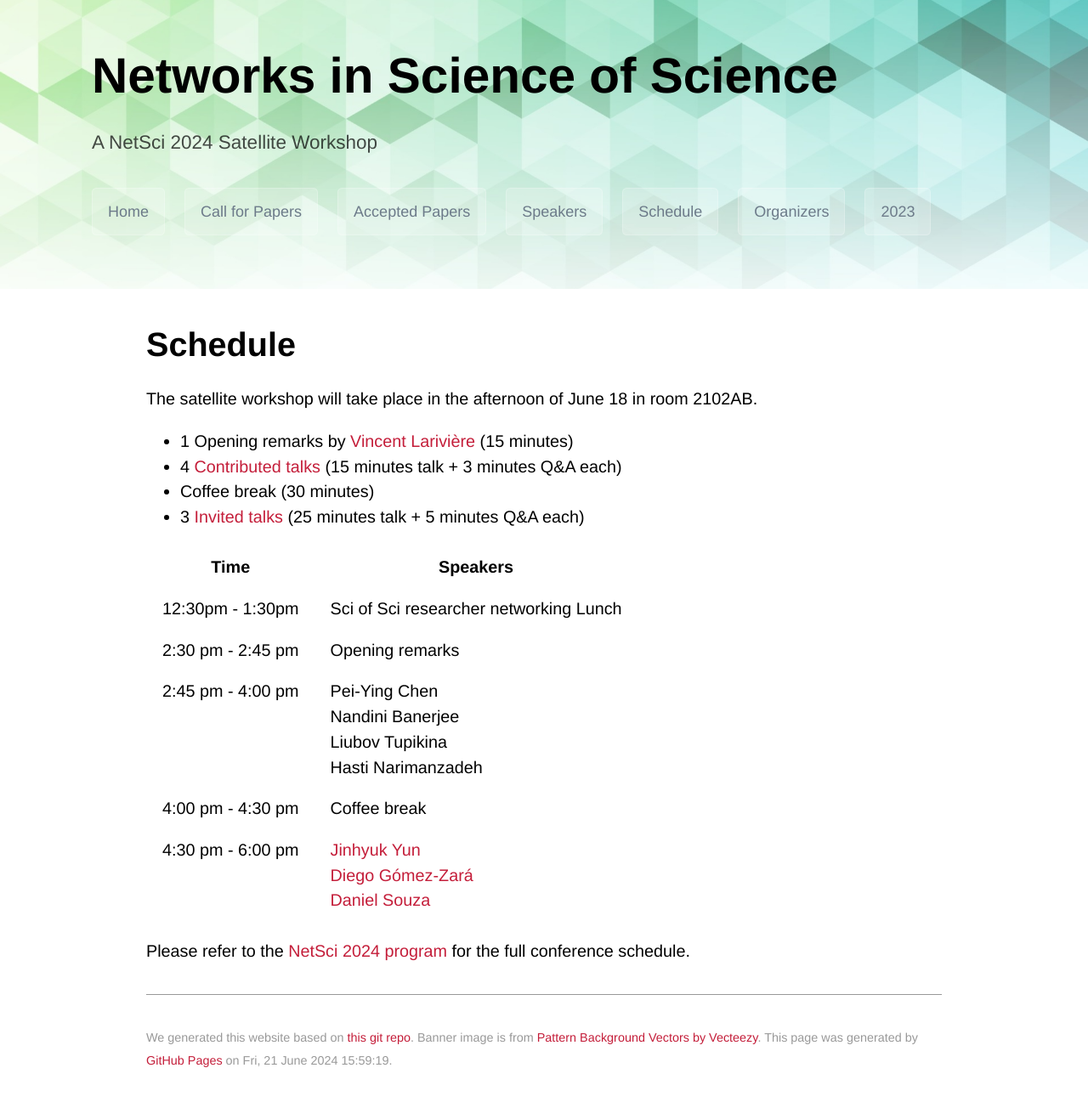
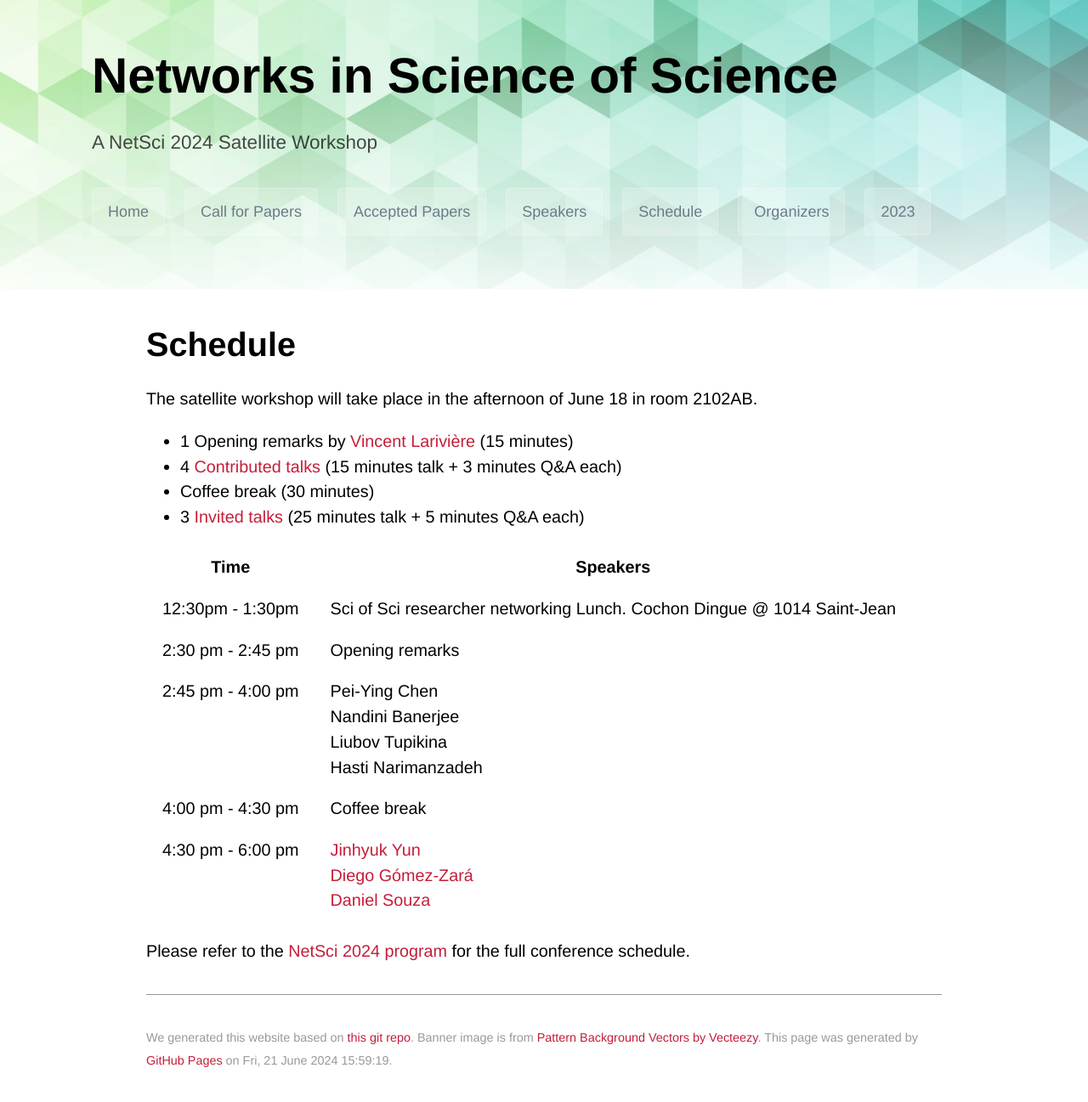
Before and after one commit to netscisci/netscisci.github.io, a Jekyll site: the page built from schedule.md, in a window 1280 px wide. Shown: the whole page at 85% size. Built offline with Jekyll 4.4.1, drawn with Linux system fonts in a browser that asks for light colours; some web fonts are replaced; our own code applies the rules of GitHub Pages for plain Markdown files.

Commit message:
Update schedule.md

```diff
--- a/schedule.md
+++ b/schedule.md
@@ -13,7 +13,7 @@ The satellite workshop will take place in the afternoon of June 18 in room 2102A
 
 | Time      | Speakers |
 | ----------- | ----------- |
-| 12:30pm - 1:30pm | Sci of Sci researcher networking Lunch |
+| 12:30pm - 1:30pm | Sci of Sci researcher networking Lunch. Cochon Dingue @ 1014 Saint-Jean |
 | 2:30 pm - 2:45 pm   | Opening remarks |
 | 2:45 pm - 4:00 pm   | Pei-Ying Chen <br/> Nandini Banerjee <br/> Liubov Tupikina <br/> Hasti Narimanzadeh |
 | 4:00 pm - 4:30 pm | Coffee break        |
```
